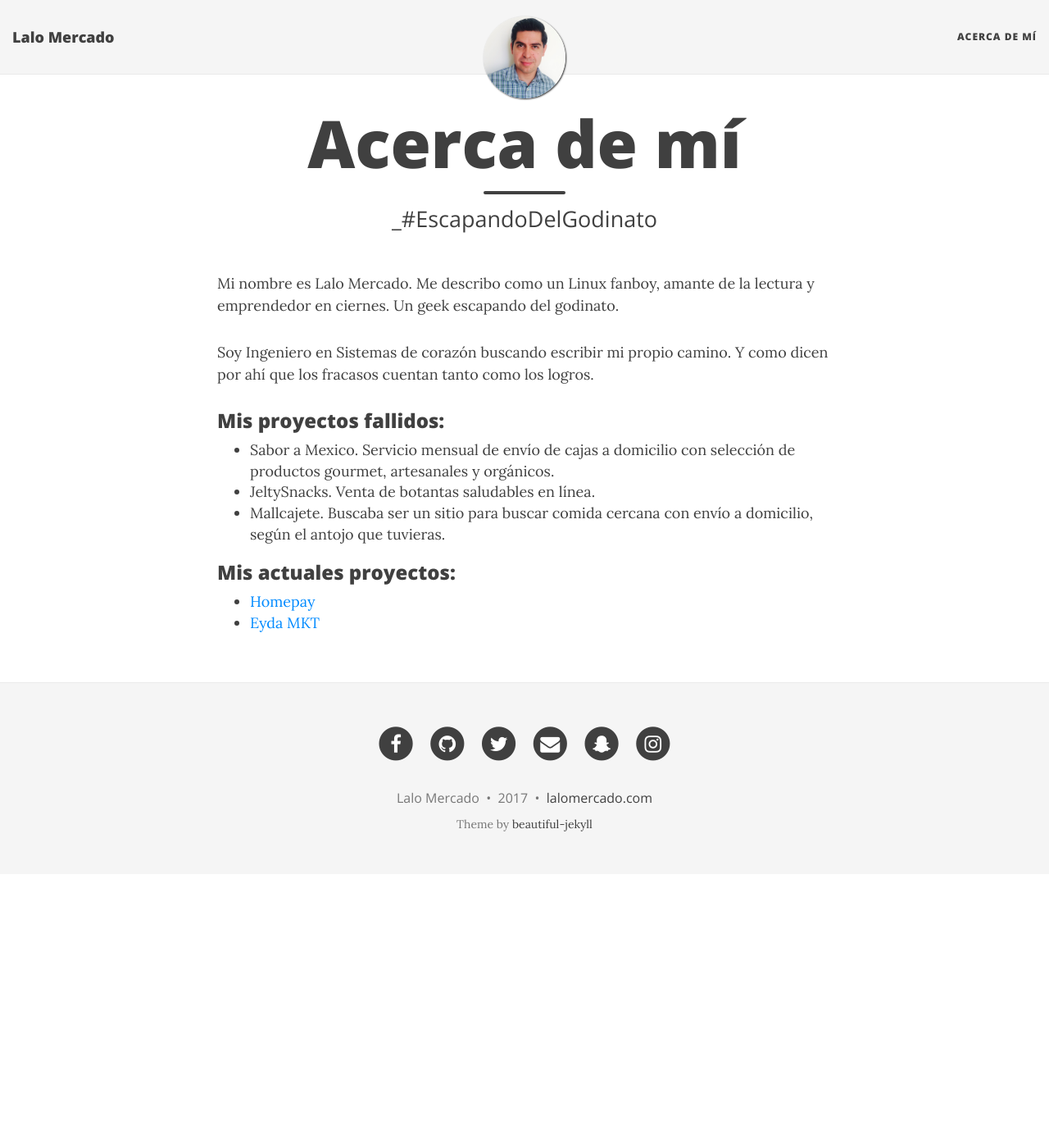
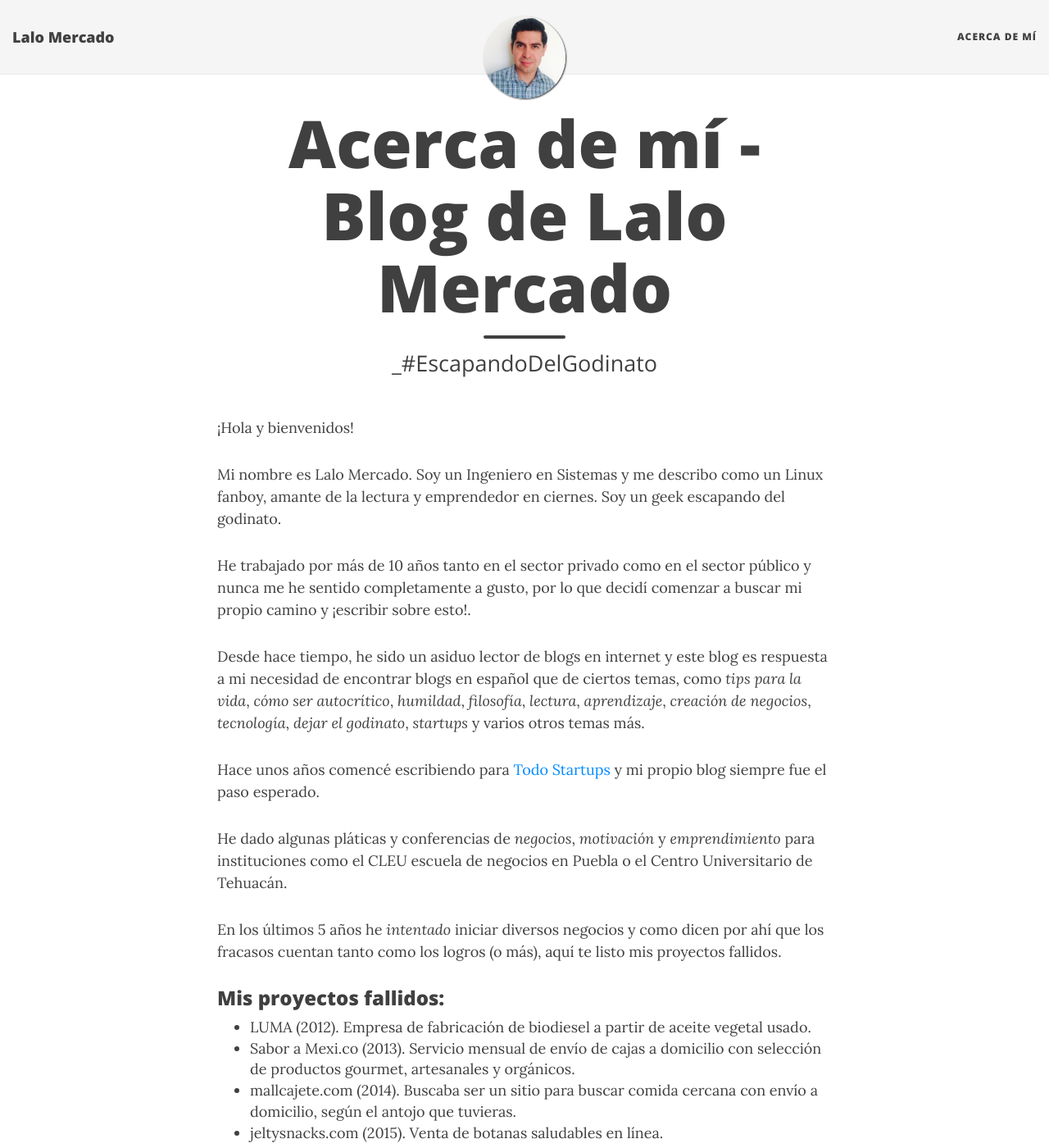
Before and after one commit to lalomergo/lalomergo.github.io, a Jekyll site: the page built from aboutme.md, in a window 1280 px wide and 1400 px high. Shown: the whole window at 82% size. Built offline with Jekyll 4.4.1, drawn with Linux system fonts in a browser that asks for light colours; nearby versions of some CDN libraries; some of the changed text lies outside the part shown.

Commit message:
Updated About Me page

```diff
--- a/aboutme.md
+++ b/aboutme.md
@@ -1,19 +1,35 @@
 ---
 layout: page
-title: Acerca de mí
+title: Acerca de mí - Blog de Lalo Mercado
 subtitle: _#EscapandoDelGodinato
 ---
 
+¡Hola y bienvenidos!
 
-Mi nombre es Lalo Mercado. Me describo como un Linux fanboy, amante de la lectura y emprendedor en ciernes. Un geek escapando del godinato.
+Mi nombre es Lalo Mercado. Soy un Ingeniero en Sistemas y me describo como un Linux fanboy, amante de la lectura y emprendedor en ciernes. Soy un geek escapando del godinato.
 
-Soy Ingeniero en Sistemas de corazón buscando escribir mi propio camino. Y como dicen por ahí que los fracasos cuentan tanto como los logros.
+He trabajado por más de 10 años tanto en el sector privado como en el sector público y nunca me he sentido completamente a gusto, por lo que decidí comenzar a buscar mi propio camino y ¡escribir sobre esto!.
+
+Desde hace tiempo, he sido un asiduo lector de blogs en internet y este blog es respuesta a mi necesidad de encontrar blogs en español que de ciertos temas, como _tips para la vida_, _cómo ser autocrítico_, _humildad_, _filosofía_, _lectura_, _aprendizaje_, _creación de negocios_, _tecnología_, _dejar el godinato_, _startups_ y varios otros temas más.
+
+Hace unos años comencé escribiendo para [Todo Startups](http://www.todostartups.com/){:target="_blank"} y mi propio blog siempre fue el paso esperado.
+
+He dado algunas pláticas y conferencias de _negocios_, _motivación_ y _emprendimiento_ para instituciones como el CLEU escuela de negocios en Puebla o el Centro Universitario de Tehuacán.
+
+En los últimos 5 años he _intentado_ iniciar diversos negocios y como dicen por ahí que los fracasos cuentan tanto como los logros (o más), aquí te listo mis proyectos fallidos.
 
 ### Mis proyectos fallidos:
- - Sabor a Mexico. Servicio mensual de envío de cajas a domicilio con selección de productos gourmet, artesanales y orgánicos.
- - JeltySnacks. Venta de botantas saludables en línea.
- - Mallcajete. Buscaba ser un sitio para buscar comida cercana con envío a domicilio, según el antojo que tuvieras.
+ - LUMA (2012). Empresa de fabricación de biodiesel a partir de aceite vegetal usado.
+ - Sabor a Mexi.co (2013). Servicio mensual de envío de cajas a domicilio con selección de productos gourmet, artesanales y orgánicos.
+ - mallcajete.com (2014). Buscaba ser un sitio para buscar comida cercana con envío a domicilio, según el antojo que tuvieras.
+ - jeltysnacks.com (2015). Venta de botanas saludables en línea.
+
+Actualmente me encuentro trabajando en un par de proyectos en los que he estado aplicando todo lo que he aprendido hasta ahora.
 
 ### Mis actuales proyectos:
  - [Homepay](https://www.homepay.com.mx){:target="_blank"}
  - [Eyda MKT](http://eyda.mx){:target="_blank"}
+
+Me gusta leer bastante y me gustaría compartir contigo todo lo que voy aprendiendo y descubriendo día a día, con la esperanza de que al menos algo te sea de utilidad en tu trabajo, empresa o vida y que puedas, al igual que yo, tomar la decisión de decir que: "Estoy _#DejandoElgodinato_".
+
+Me puedes seguir en mis diferentes redes sociales, siempre como _lalomergo_.
```
